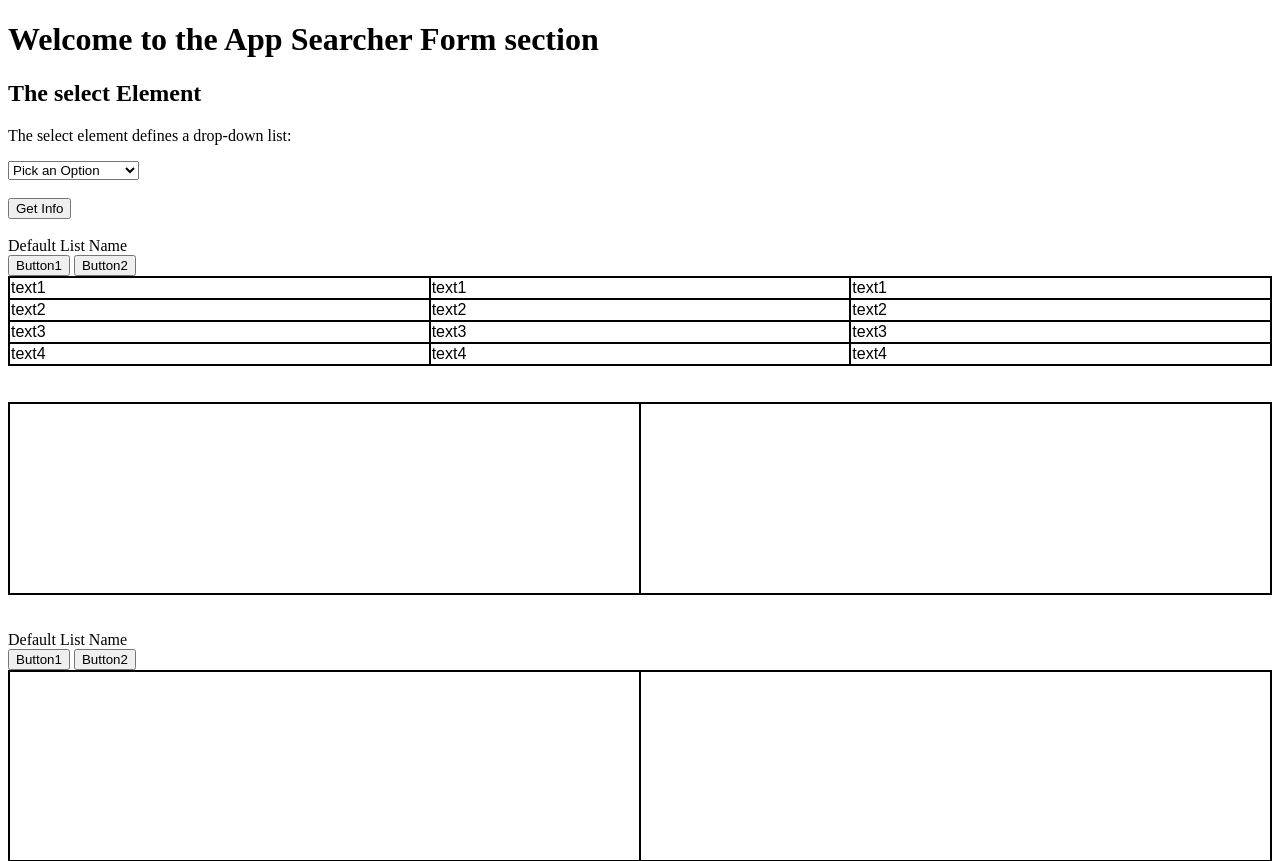
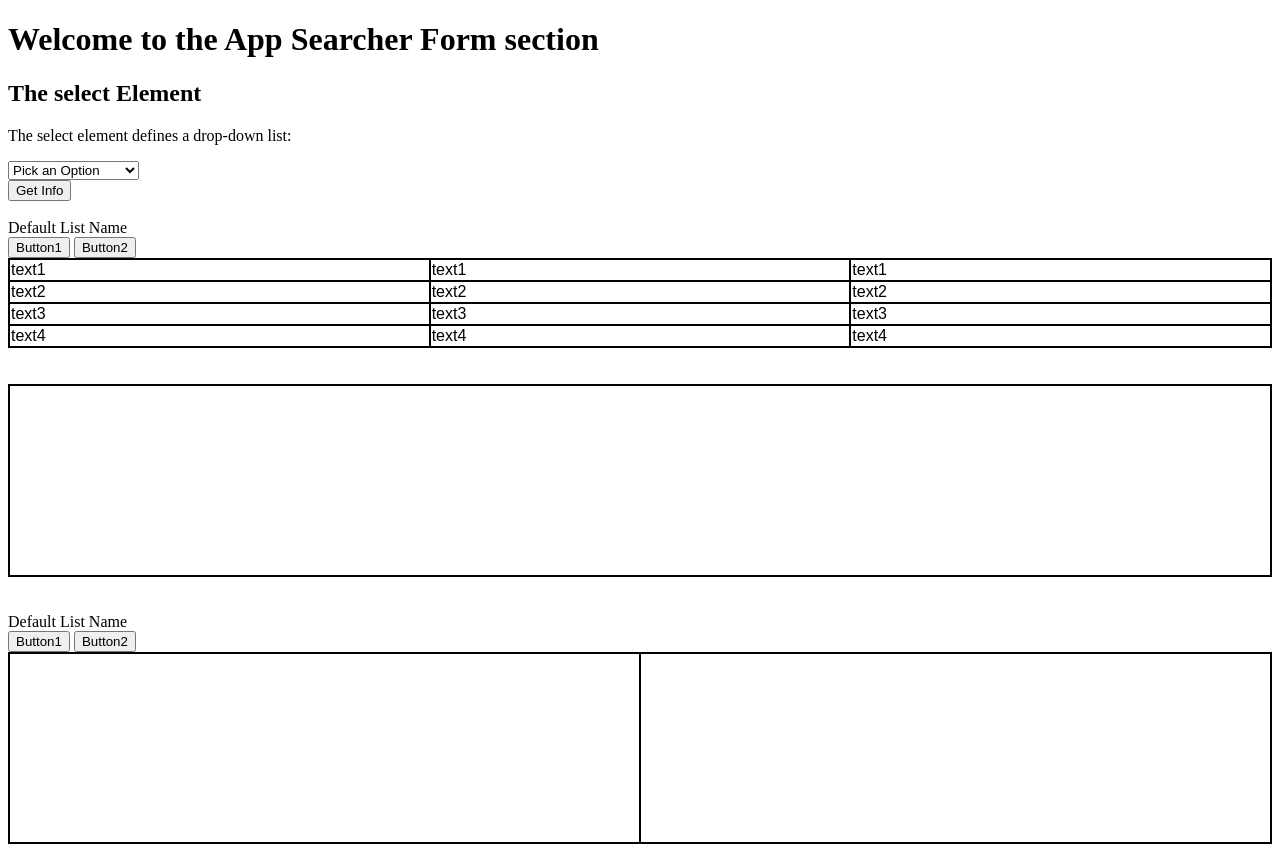
Before and after one commit to Divij-berry14/High_Breed, a Django app: page /app_search in a window 1280 px wide. Shown: the top 861 px of the page. Run offline with Django 3.2, Linux system fonts and the light colour scheme.

Commit message:
Some additonals in App searcher app

```diff
--- a/App_Searcher/templates/App_Searcher/form.html
+++ b/App_Searcher/templates/App_Searcher/form.html
@@ -59,7 +59,6 @@ td, th {
 <input type="url" name="goo" id="google" style='display:none;' pattern="https://.*"  placeholder="https://example.com"/>
 <input type="text" name="iphone" id="apple" style='display:none;' placeholder="App Name"/>
 <input type="text" name="iphone" id="apple1" style='display:none;' placeholder="Application Id"/>
-<br>
 <br>
 <button type="submit" name="btn" id="btn">Get Info</button>
 
@@ -136,7 +135,7 @@ td, th {
 <table style="border-collapse: collapse; empty-cells: show;border-color: black">
     <tr>
         <td style="height: 11.3em; padding: 4px 6px;"></td>
-        <td style="height: 1.3em; padding: 4px 6px;"></td>
+{#        <td style="height: 1.3em; padding: 4px 6px;"></td>#}
     </tr>
 </table>
 <br>
```
